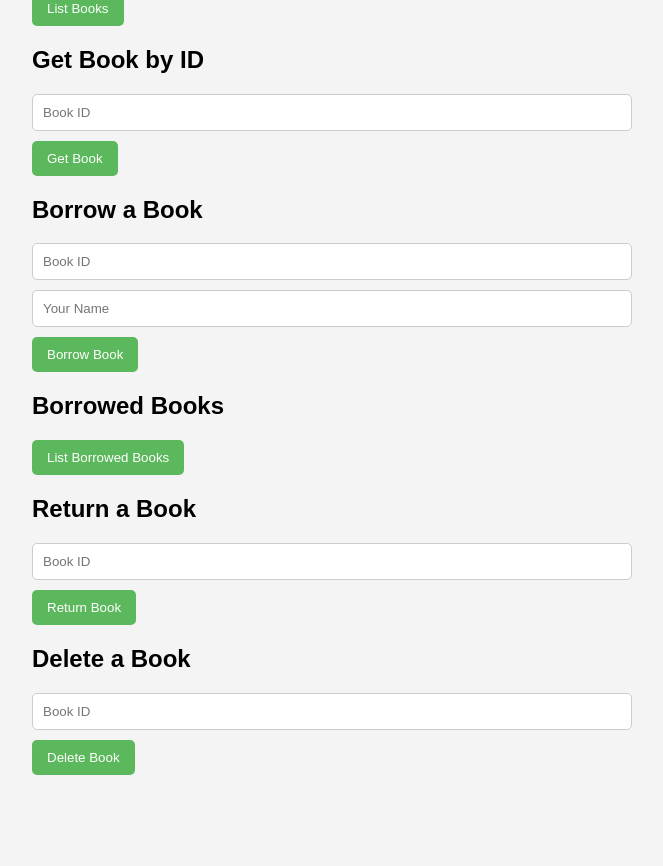
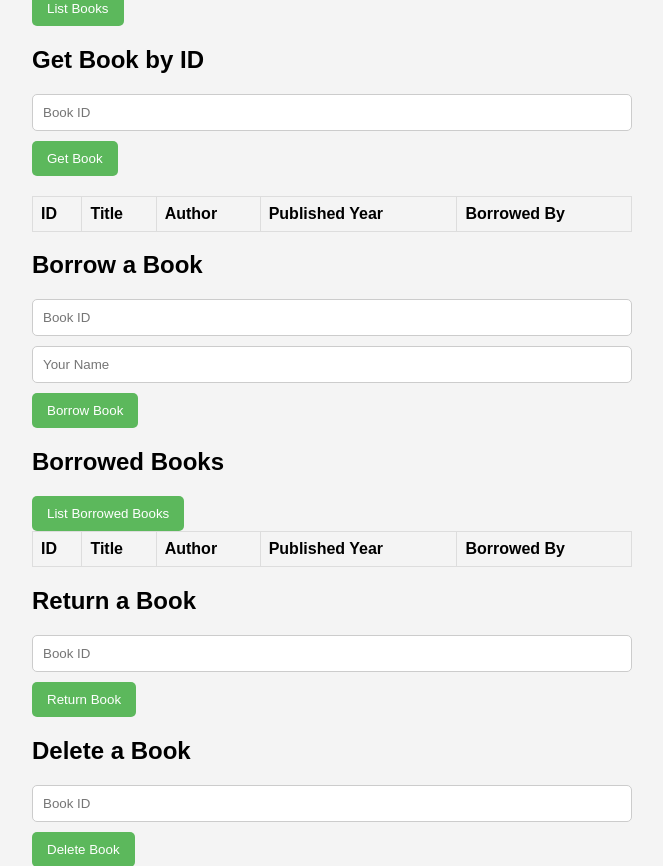
Before and after one commit to youssefkhalil320/shopping-app, a FastAPI app: page / in a window 1280 px wide. Shown: the part 401-1267 px from the top of the page, without its empty margins (308-971 px from the left). Before the commit the page ends 1176 px from the top, so only its background shows below. Run offline with FastAPI, Linux system fonts and the light colour scheme; lists and menus that the app fills with data are empty.

Commit message:
Update index.html

```diff
--- a/templates/index.html
+++ b/templates/index.html
@@ -5,6 +5,20 @@
     <meta name="viewport" content="width=device-width, initial-scale=1.0">
     <title>Library Management System</title>
     <link rel="stylesheet" href="/static/style.css">
+    <style>
+        table {
+            width: 100%;
+            border-collapse: collapse;
+        }
+        th, td {
+            border: 1px solid #ddd;
+            padding: 8px;
+        }
+        th {
+            background-color: #f4f4f4;
+            text-align: left;
+        }
+    </style>
 </head>
 <body>
     <h1>Library Management System</h1>
@@ -30,7 +44,18 @@
             <input type="number" id="book-id" placeholder="Book ID" required>
             <button type="submit">Get Book</button>
         </form>
-        <div id="book-details"></div>
+        <table id="book-details-table">
+            <thead>
+                <tr>
+                    <th>ID</th>
+                    <th>Title</th>
+                    <th>Author</th>
+                    <th>Published Year</th>
+                    <th>Borrowed By</th>
+                </tr>
+            </thead>
+            <tbody></tbody>
+        </table>
 
         <!-- Borrow a Book Form -->
         <h2>Borrow a Book</h2>
@@ -44,7 +69,18 @@
         <!-- Show Borrowed Books -->
         <h2>Borrowed Books</h2>
         <button id="list-borrowed-books-btn">List Borrowed Books</button>
-        <ul id="borrowed-books-list"></ul>
+        <table id="borrowed-books-table">
+            <thead>
+                <tr>
+                    <th>ID</th>
+                    <th>Title</th>
+                    <th>Author</th>
+                    <th>Published Year</th>
+                    <th>Borrowed By</th>
+                </tr>
+            </thead>
+            <tbody></tbody>
+        </table>
 
         <!-- Return a Book Form -->
         <h2>Return a Book</h2>
```
